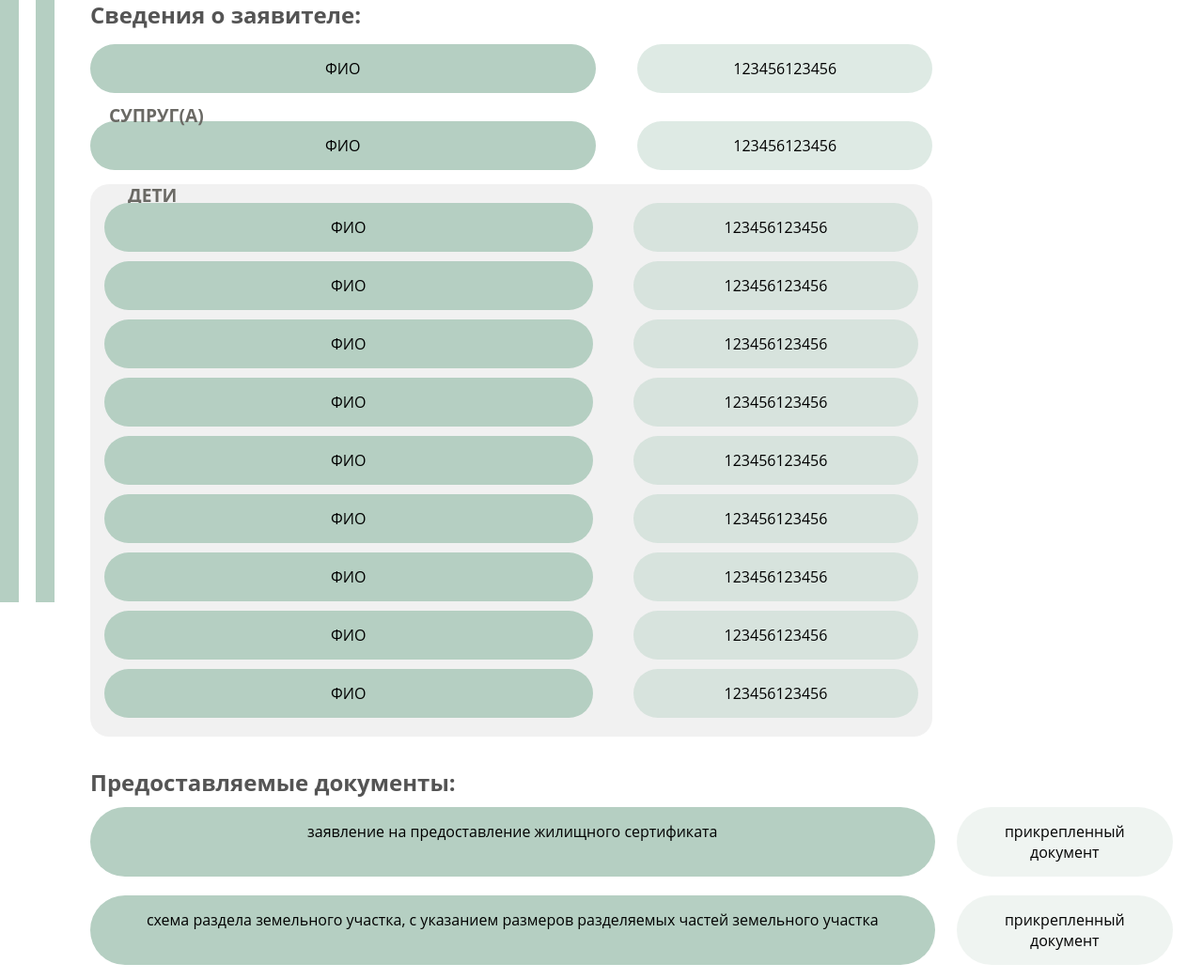
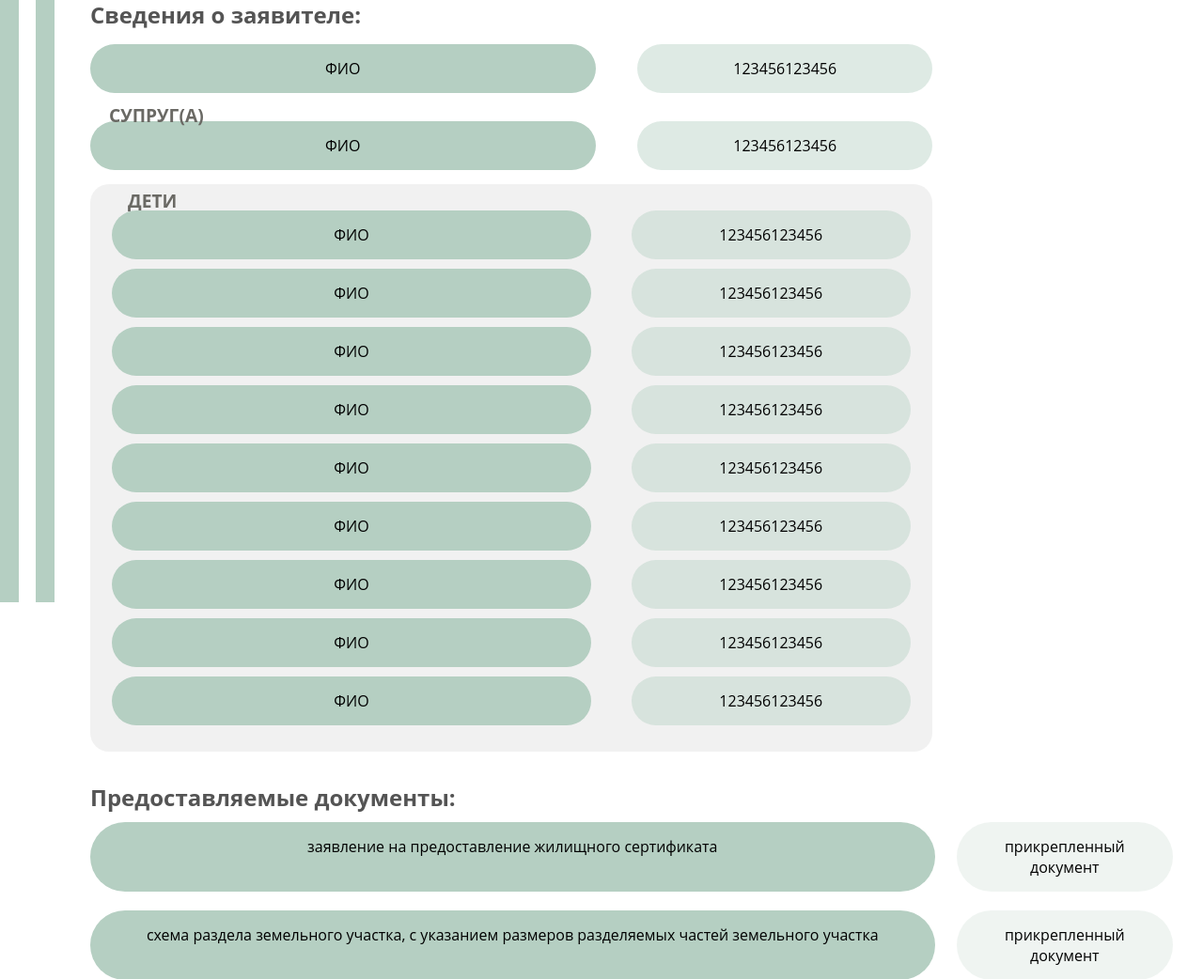
Before and after one commit to Khasseno/LandPlot, a PHP site: page /account/worker/applications/certificate.php in a window 1280 px wide. Shown: the part 159-1201 px from the top of the page at 94% size. Run offline with PHP 8.4, Linux system fonts and the light colour scheme.

Commit message:
исправляю ошибки Алтая в ДЕТСКОМ коде

```diff
--- a/css/certificate.css
+++ b/css/certificate.css
@@ -97,7 +97,7 @@ p {
 .children {
     background-color: #54545415;
     border-radius: 20px;
-    padding: 15px;
+    padding: 23px;
     position: relative;
     display: flex;
     flex-direction: column;
@@ -111,7 +111,7 @@ p {
     font-size: 1.2rem;
     font-weight: bolder;
     color: #6a6964;
-    top: -2px;
+    top: 4px;
     left: 40px;
 }
 
```
